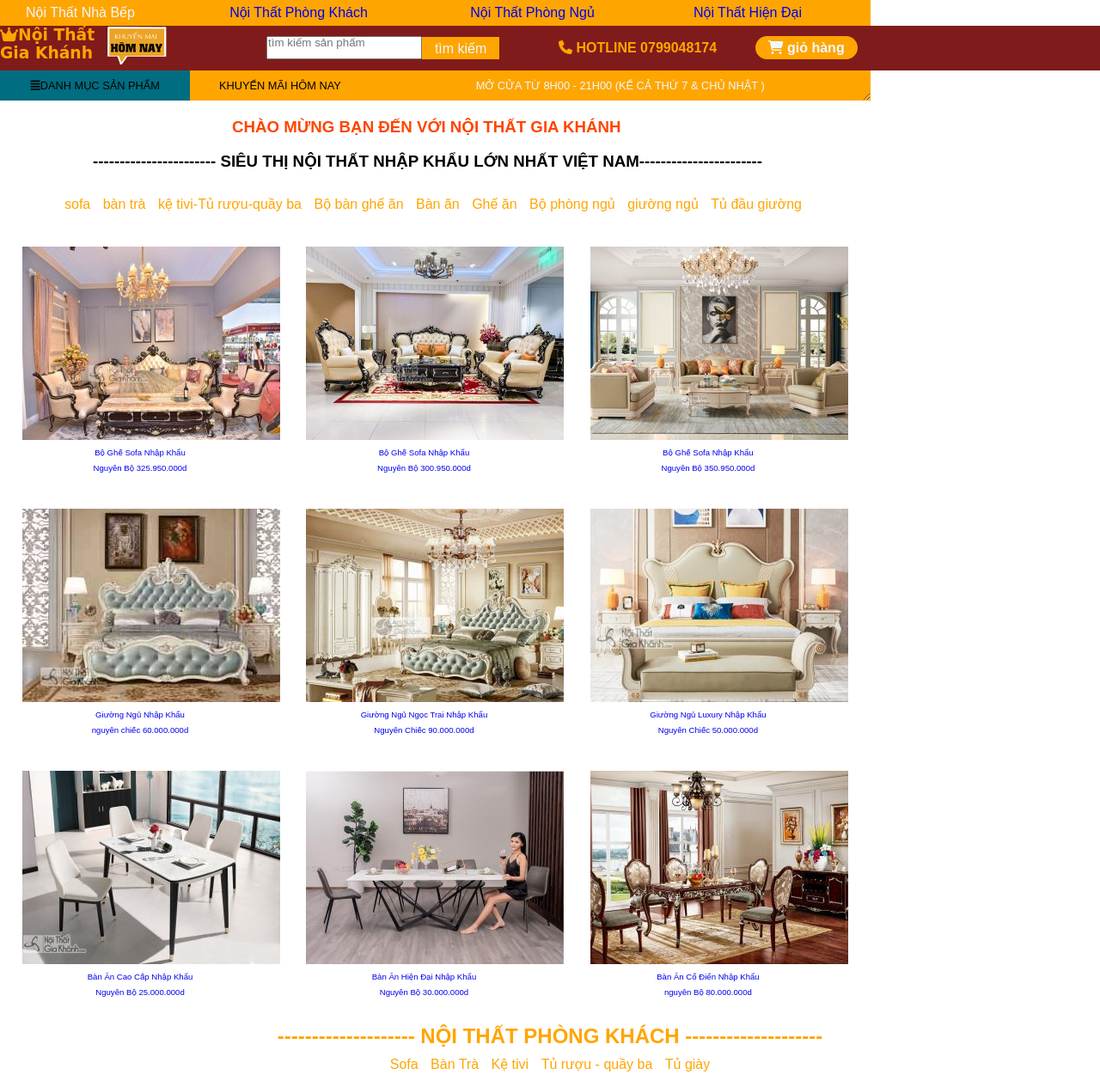
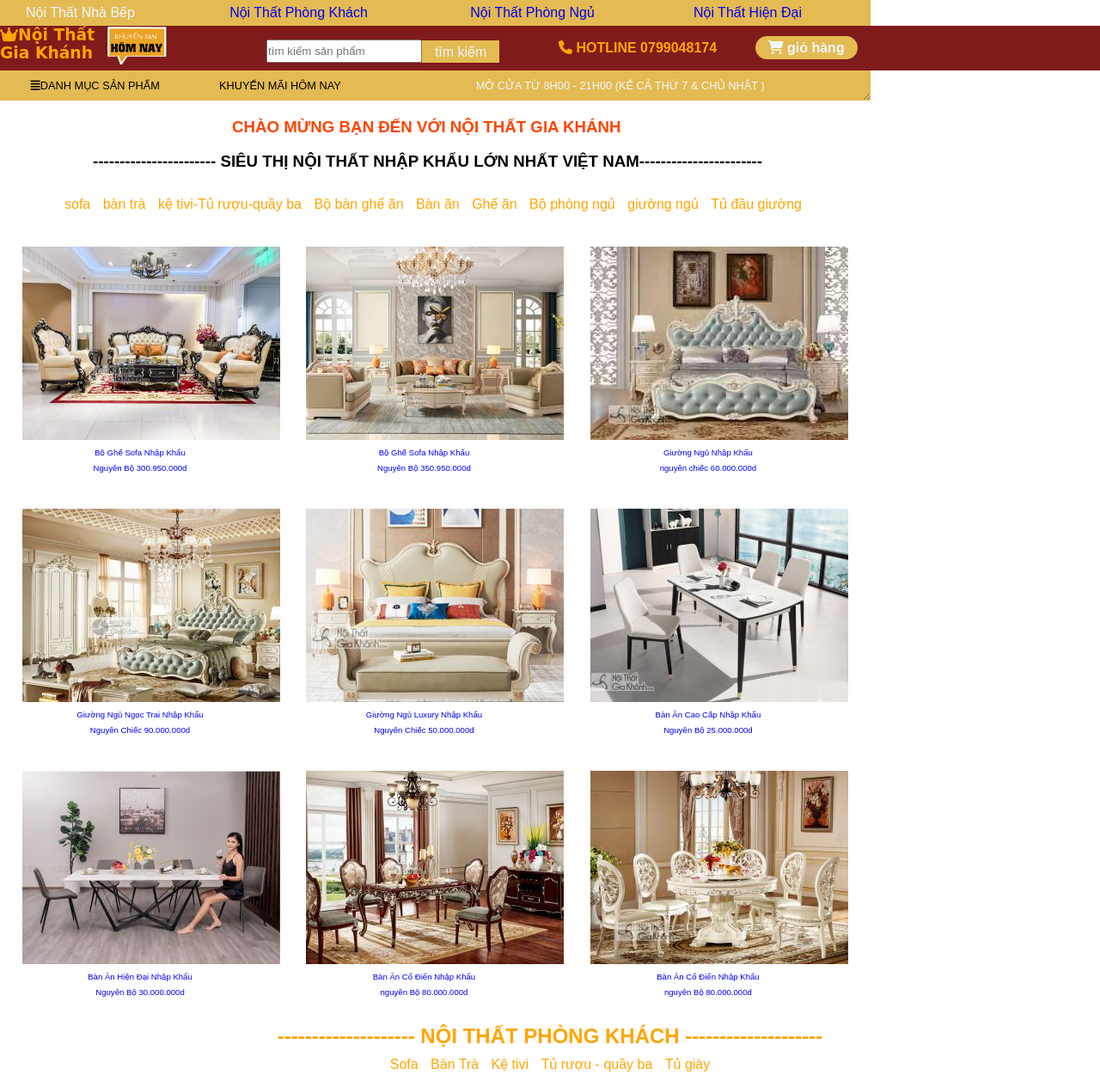
Before and after one commit to vobaduytu/Cate-Studi, a plain HTML site: page web_NoiThat.html in a window 1280 px wide. Shown: the top 1265 px of the page at 86% size. Drawn offline with Linux system fonts and the light colour scheme.

Commit message:
web Nội Thất

```diff
--- a/web_NoiThat.html
+++ b/web_NoiThat.html
@@ -14,7 +14,7 @@
       height="30"
       cellspacing="0"
       cellspacing="0"
-      style="background-color: orange"
+      style="background-color: rgb(228, 186, 82)"
     >
       <tr class="a">
         <td><a href="#" id="nhaBep">Nội Thất Nhà Bếp</a></td>
@@ -23,7 +23,7 @@
         <td><a href="#" id="hienDai">Nội Thất Hiện Đại</a></td>
       </tr>
     </table>
-    <!-- header -->
+
     <header class="note">
       <div>
         <h3 class="nd1">
@@ -33,16 +33,21 @@
         <p><img class="jmg1" src="./jma/khuyenmai2.jpg" /></p>
       </div>
       <div class="tk">
-        <input class="tk1" type="text" id="seach" placeholder="tìm kiếm sản phẩm" />
-        <a class="tk2" href="#">tìm kiếm</a>
+        <input
+          class="tk1"
+          type="text"
+          id="seach"
+          placeholder="tìm kiếm sản phẩm"
+        />
+        <a class="tk2" href="#" onclick="add()">tìm kiếm</a>
       </div>
 
       <div>
         <h4 style="padding-left: 650px; padding-top: 17px; color: orange">
           <i class="fas fa-phone"></i> HOTLINE 0799048174
           <a class="maker" href="#">
-            <i class="fas fa-shopping-cart"></i> giỏ hàng</a>
-
+            <i class="fas fa-shopping-cart"></i> giỏ hàng</a
+          >
         </h4>
       </div>
     </header>
@@ -52,7 +57,7 @@
       width="1013"
       cellspacing="0"
       cellspacing="0"
-      style="background-color: orange"
+      style="background-color:rgb(228, 186, 82)"
       class="table"
     >
       <tr>
@@ -86,18 +91,6 @@
     </div>
 
     <!-- anh san pham -->
-    <div class="photo">
-      <img
-        src="./jma/bo-ghe-sofa-da-nhap-khau-nguyen-chiec-sb958g-124-300x225.jpg"
-        alt="photo1"
-      />
-      <p>
-        <a class="font" href="#"
-          >Bộ Ghế Sofa Nhập Khẩu<br />
-          Nguyên Bộ 325.950.000d</a
-        >
-      </p>
-    </div>
 
     <div class="photo">
       <img
@@ -196,6 +189,18 @@
         >
       </p>
     </div>
+    <div class="photo">
+      <img
+        src="./jma/ban-an-tron-1m3-mat-da-trang-nhan-tao-tan-co-dien-mau-trang-ngoc-trai-ba8803hg-13-nhap-khau-300x225.jpg"
+        alt="photo3"
+      />
+      <p>
+        <a class="font" href="#"
+          >Bàn Ăn Cổ Điển Nhập Khẩu<br />
+          nguyên Bộ 80.000.000d</a
+        >
+      </p>
+    </div>
     <div class="noithat">
       <h2>-------------------- NỘI THẤT PHÒNG KHÁCH --------------------</h2>
 
@@ -206,6 +211,7 @@
         <a href="#">Tủ rượu - quầy ba</a>
         <a href="#"> Tủ giày</a>
       </div>
+    </div>
     <div class="phongkhach">
       <img class="phongkhach" src="./jma/phong-khach-1 (1).jpg" alt="pt" />
     </div>
@@ -215,8 +221,8 @@
         alt="photo1"
       />
       <p>
-        <a class="font" href="#"
-          >Bộ Ghế Sofa Nhập Khẩu<br />
+        <a class="font" href="#">
+          Bộ Ghế Sofa Nhập Khẩu<br />
           Nguyên Bộ 325.950.000d</a
         >
       </p>
@@ -400,9 +406,8 @@
     <footer>
       <div class="footer-col">
         SHOWROOM HUẾ: Toà Nhà To Nhất – đường Lâm Hoằng – Vỹ Dạ- Thành Phố Huế
-         <br />Hotline: 0799.048.174 Email:
-        <br />vobaduytuok@gmail.com <br />Giờ mở cửa: 8:00 đến 21:00 tất
-        cả các ngày trong tuần.
+        <br />Hotline: 0799.048.174 Email: <br />vobaduytuok@gmail.com <br />Giờ
+        mở cửa: 8:00 đến 21:00 tất cả các ngày trong tuần.
       </div>
       <div class="footer-col">
         <h3>CÁC DÒNG HÀNG BÁN CHẠY</h3>
--- a/web_NoiThat.js
+++ b/web_NoiThat.js
@@ -0,0 +1,11 @@
+function add() {
+  let seach = document.getElementById("seach").value;
+  if (isNullOrEmpty(seach)) {
+    window.alert(`xin mời nhập tên sản phẩm bạn muốn tìm`);
+    return;
+  }
+}
+
+function isNullOrEmpty(str) {
+  return str == null || str.trim() == "";
+}
--- a/web_noiThat.css
+++ b/web_noiThat.css
@@ -47,7 +47,7 @@
   padding-left: 50px;
   text-decoration: none;
   color: aliceblue;
-  background-color: orange;
+  background-color: rgb(228, 186, 82);
   border-radius: 20px;
   padding: 5px 15px;
   text-align: center;
@@ -57,31 +57,31 @@
 }
 .maker:hover,
 .maker:active {
-  background-color: orangered;
+  background-color: orange;
   color: black;
 }
 .tk2 {
   text-decoration: none;
   color: aliceblue;
-  background-color: orange;
-  padding: 4.5px 15px;
+  background-color: rgb(228, 186, 82);
+  padding: 4.52px 15px;
   text-align: center;
   transition: all.1s;
   height: 30px;
   position: relative;
-  top: 7.05px;
+  top: 7.15px;
   right: 4.7px;
 }
 
 .tk2:hover,
 .tk2:active {
-  background-color: orangered;
+  background-color: orange;
   color: black;
 }
 
 .menu {
   text-decoration: none;
-  background-color: rgb(0, 109, 128);
+  background-color:rgb(228, 186, 82);
   font-size: 80%;
   text-align: center;
   color: aliceblue;
@@ -92,7 +92,7 @@
 }
 .menu:hover,
 .menu:active {
-  background-color: rgb(0, 128, 90);
+  background-color: rgb(33, 160, 122);
   color: black;
 }
 .promotion {
@@ -115,7 +115,8 @@
 }
 .tk1 {
   height: 27px;
-  padding-bottom: 12px;
+  position: relative;
+  bottom: -6px;
 }
 .table {
   margin-top: 0;
```
Lines whose indentation alone changed are shown as unchanged.
